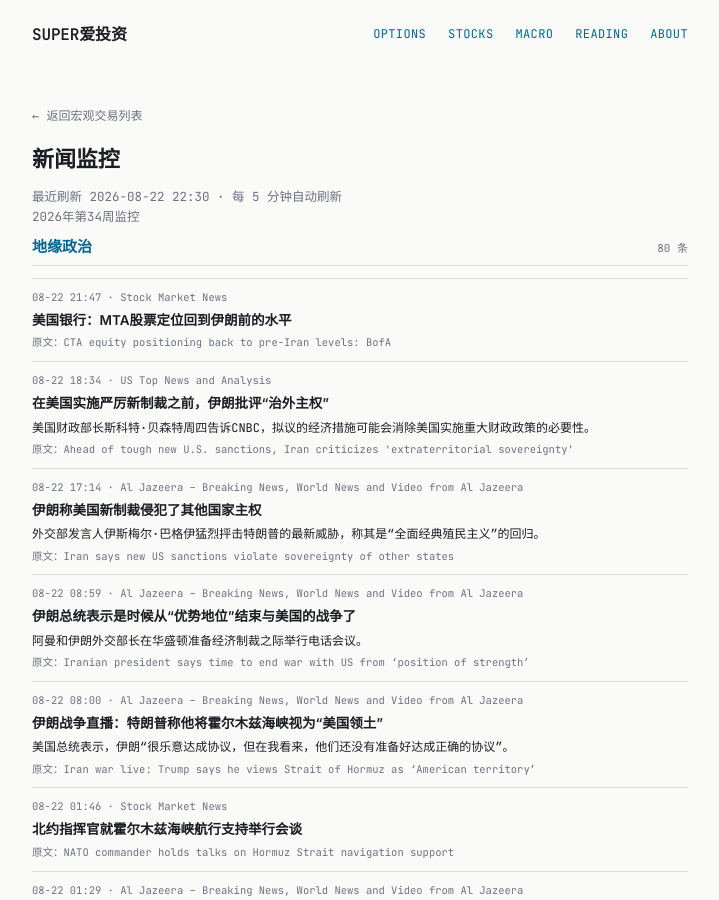
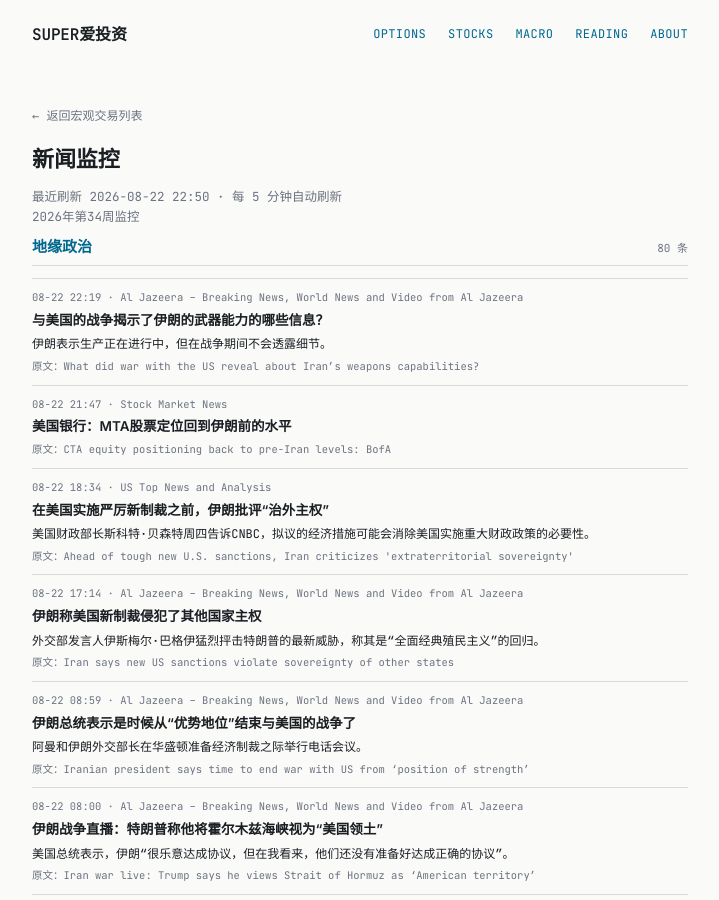
Before and after one commit to tang3super/tang3super.github.io, a Jekyll site: the page built from macro-trade/news-digest.md, in a window 1280 px wide and 900 px high. Shown: the whole window, without its empty margins (280-999 px from the left). Built offline with Jekyll 4.4.1, drawn with Linux system fonts in a browser that asks for light colours; some of the changed text lies outside the part shown.

Commit message:
sync news-digest article

```diff
--- a/macro-trade/news-digest.md
+++ b/macro-trade/news-digest.md
@@ -5,11 +5,18 @@ title: 新闻监控
 date: '2026-08-22'
 summary: 2026年第34周监控
 week_label: 2026年第34周监控
-last_updated: 2026-08-22 22:30
+last_updated: 2026-08-22 22:50
 refresh_note: 每 5 分钟自动刷新
 topics:
 - name: 地缘政治
   items:
+  - title: What did war with the US reveal about Iran’s weapons capabilities?
+    summary: Iran says production is ongoing, but details will not be revealed during war conditions.
+    link: https://www.aljazeera.com/news/2026/8/22/what-did-war-with-the-us-reveal-about-irans-weapons-capabilities?traffic_source=rss
+    source: Al Jazeera – Breaking News, World News and Video from Al Jazeera
+    time: 08-22 22:19
+    title_zh: 与美国的战争揭示了伊朗的武器能力的哪些信息？
+    summary_zh: 伊朗表示生产正在进行中，但在战争期间不会透露细节。
   - title: 'CTA equity positioning back to pre-Iran levels: BofA'
     summary: ''
     link: https://www.investing.com/news/stock-market-news/cta-equity-positioning-back-to-preiran-levels-bofa-4872364
```
Also changed, not shown: other parts of macro-trade/news-digest.md (+0 -7 lines).
